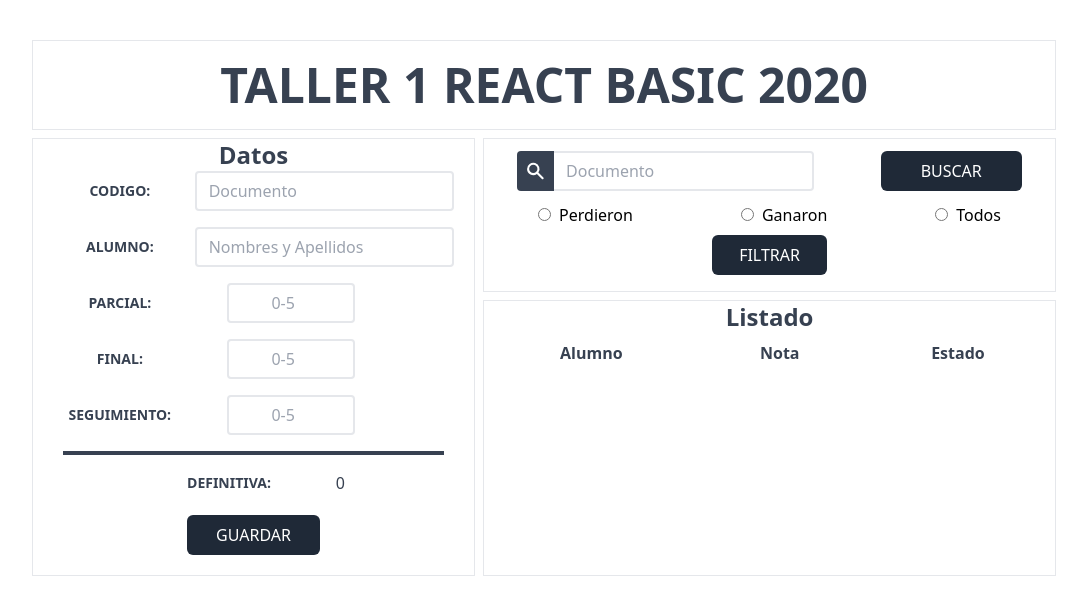
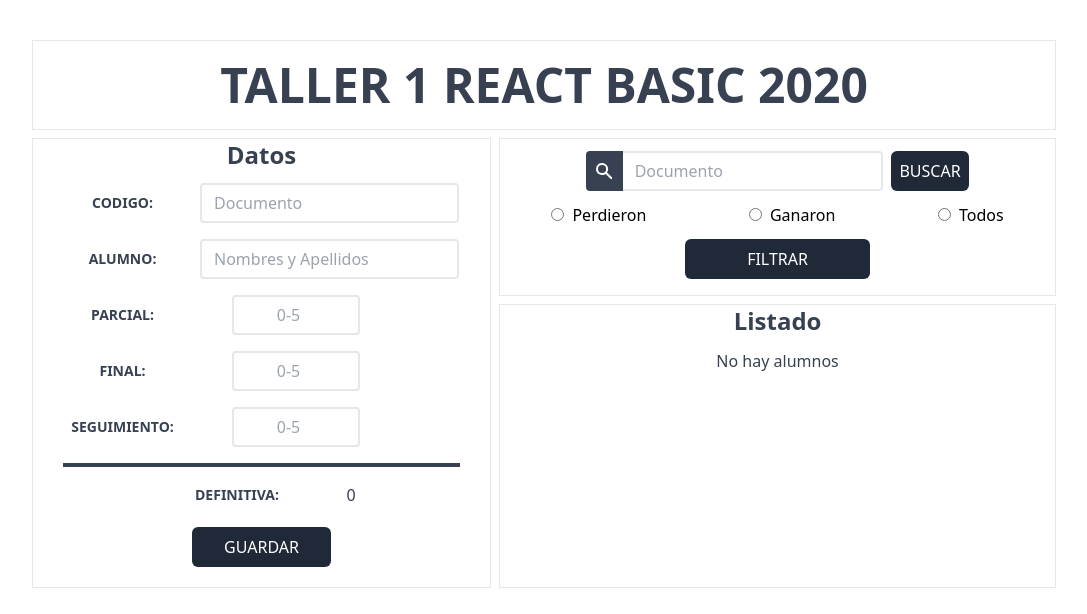
Before and after one commit to Jojansantia/NotasAlumnos, a React (Create React App) app: page / in a window 1280 px wide. Shown: the top 614 px of the page, without its empty margins (96-1183 px from the left). Built offline with nearby package versions, Linux system fonts and the light colour scheme.

Commit message:
Listado dinamico

```diff
--- a/src/App.js
+++ b/src/App.js
@@ -10,8 +10,12 @@ function App() {
   const [ alumnosFiltro, guardarAlumnosFiltro] = useState([]);
   const [ informacion, guardarInformacion ] = useState({});
   const [ creardatos, guardarCrearDatos ] = useState(false);
+  const [ filtrar, guardarFiltrar ] = useState(false);
 
-
+  const [filtro, guardarFiltro] = useState({
+    documento:'',
+    radio:'todos'
+  });
 
   useEffect(() => {
     if(creardatos) {
@@ -33,21 +37,26 @@ function App() {
           <Header/>
         </div>
         <div className=" grid grid-rows-3 grid-flow-col gap-2  m-auto">
-
           <Datos
+            alumnos={alumnos}
+            filtro={filtro}
             guardarInformacion={guardarInformacion}
             guardarCrearDatos={guardarCrearDatos}
+            guardarAlumnosFiltro={guardarAlumnosFiltro}
+            alumnosFiltro={alumnosFiltro}
           />
-
           <Buscar
+            alumnos={alumnos}
+            filtro={filtro}
             guardarAlumnosFiltro={guardarAlumnosFiltro}
-            alumnos={alumnos}
+            guardarFiltrar={guardarFiltrar}
+            guardarFiltro={guardarFiltro}
           />
           <Listado
             alumnos={alumnos}
+            filtrar={filtrar}
             alumnosFiltro={alumnosFiltro}
           />
-
         </div>
       </div>
     </>
--- a/src/components/Buscar.js
+++ b/src/components/Buscar.js
@@ -1,12 +1,7 @@
-import React, { useState } from 'react';
+import React from 'react';
 
-const Buscar = ({alumnos, guardarAlumnosFiltro}) => {
+const Buscar = ({alumnos, filtro, guardarFiltro, guardarAlumnosFiltro, guardarFiltrar}) => {
 
-    const [filtro, guardarFiltro] = useState({
-        documento:'',
-        radio:'todos'
-    });
-    console.log(filtro);
     const HandleChange = e =>{
         guardarFiltro({
             ...filtro,
@@ -17,51 +12,57 @@ const Buscar = ({alumnos, guardarAlumnosFiltro}) => {
     const HandleSubmit = e =>{
         e.preventDefault();
 
-        let alumnosFiltro;
+        let alumnosFiltrados;
         if(filtro.documento.trim() === '' ){
-            alumnosFiltro = [];
+            alumnosFiltrados = [];
         }else{
-            alumnosFiltro = alumnos.filter(alumno => alumno.codigo === filtro.documento);
+            alumnosFiltrados = alumnos.filter(alumno => alumno.codigo === filtro.documento);
         }
+        guardarAlumnosFiltro(alumnosFiltrados)
+        guardarFiltrar(true)
 
-        console.log(alumnosFiltro);
-        guardarAlumnosFiltro(alumnosFiltro)
+        setTimeout(() => {
+            guardarFiltro({
+                documento:''
+            })
+        }, 3000);
     }
+
     const HandleSubmitFiltro = e =>{
         e.preventDefault();
 
-        let alumnosFiltro;
-        if( filtro.radio === "perdio" || filtro.radio === "gano"){
-            console.log('entre2');
-
-            alumnosFiltro = alumnos.filter(alumno => alumno.estado === filtro.radio);
+        let alumnosFiltrados;
+        if( filtro.radio === "Perdio" || filtro.radio === "Gano"){
+            alumnosFiltrados = alumnos.filter(alumno => alumno.estado === filtro.radio);
+            guardarFiltrar(true)
         }else{
-            alumnosFiltro = []
+            alumnosFiltrados = []
+            guardarFiltrar(false)
         }
-        console.log(alumnosFiltro);
-        guardarAlumnosFiltro(alumnosFiltro)
+        guardarAlumnosFiltro(alumnosFiltrados)
     }
 
     return (
         <>
             <div className="container  border row-span-1 col-span-2   ">
                 <form onSubmit={HandleSubmit} >
-                    <div className="flex justify-around my-3">
+                    <div className="flex justify-center my-3">
                         <div className="flex">
-                            <svg className="w-10 px-2 rounded-l bg-gray-700 text-white" fill="currentColor" viewBox="0 0 20 20"><path fillRule="evenodd" d="M8 4a4 4 0 100 8 4 4 0 000-8zM2 8a6 6 0 1110.89 3.476l4.817 4.817a1 1 0 01-1.414 1.414l-4.816-4.816A6 6 0 012 8z" clipRule="evenodd"></path></svg>
+                            <svg className="ml-1 w-10 px-2 rounded-l bg-gray-700 text-white" fill="currentColor" viewBox="0 0 20 20"><path fillRule="evenodd" d="M8 4a4 4 0 100 8 4 4 0 000-8zM2 8a6 6 0 1110.89 3.476l4.817 4.817a1 1 0 01-1.414 1.414l-4.816-4.816A6 6 0 012 8z" clipRule="evenodd"></path></svg>
                             <input
-                                className="appearance-none rounded-r border-2 border-l-0 w-full py-2 px-3 text-gray-700 leading-tight focus:outline-none focus:shadow-lg "
+                                className="mr-1 appearance-none rounded-r border-2 border-l-0 w-full py-2 px-3 text-gray-700 leading-tight focus:outline-none focus:shadow-lg "
                                 id="documento"
                                 name="documento"
                                 type="number"
                                 placeholder="Documento"
                                 onChange={HandleChange}
+                                value={filtro.documento}
                             />
                         </div>
                         <div className="flex ">
                             <button
                                 type="submit"
-                                className=" bg-gray-800 rounded-md px-10 py-2 text-white uppercase hover:bg-gray-900"
+                                className="mx-1 bg-gray-800 rounded-md p-2 text-white uppercase hover:bg-gray-900"
                             >
                                 Buscar
                             </button>
@@ -72,7 +73,7 @@ const Buscar = ({alumnos, guardarAlumnosFiltro}) => {
                     <div className="flex justify-around">
                         <div>
                             <input
-                                className="mr-2 " type="radio" name="radio" id="radio" value="perdio"
+                                className="mr-2 " type="radio" name="radio" id="radio1" value="Perdio"
                                 onChange={HandleChange}
                             />
                             <label className="form-check-label " htmlFor="perdieron">
@@ -81,7 +82,7 @@ const Buscar = ({alumnos, guardarAlumnosFiltro}) => {
                         </div>
                         <div>
                             <input
-                                className="mr-2" type="radio" name="radio" id="radio" value="gano"
+                                className="mr-2" type="radio" name="radio" id="radio2" value="Gano"
                                 onChange={HandleChange}
                             />
                             <label className="form-check-label " htmlFor="perdieron">
@@ -90,7 +91,7 @@ const Buscar = ({alumnos, guardarAlumnosFiltro}) => {
                         </div>
                         <div>
                             <input
-                                className="mr-2 " type="radio" name="radio" id="radio" value="todos"
+                                className="mr-2 " type="radio" name="radio" id="radio3" value="todos"
 
                                 onChange={HandleChange}
                             />
@@ -101,12 +102,12 @@ const Buscar = ({alumnos, guardarAlumnosFiltro}) => {
                     </div>
 
                     <div className="flex justify-center">
-                            <button
-                                type="submit"
-                                className="my-2 w-1/5 bg-gray-800 rounded-md p-2 text-white uppercase hover:bg-gray-900"
+                        <button
+                            type="submit"
+                            className="my-3 bg-gray-800 w-1/3 rounded-md p-2 text-white uppercase hover:bg-gray-900"
                             >
-                                Filtrar
-                            </button>
+                            Filtrar
+                        </button>
                     </div>
                 </form>
             </div>
--- a/src/components/Datos.js
+++ b/src/components/Datos.js
@@ -1,6 +1,6 @@
 import React, { useState, useEffect  } from 'react';
 import Swal from 'sweetalert2';
-const Datos = ({guardarInformacion, guardarCrearDatos}) => {
+const Datos = ({alumnos, filtro, alumnosFiltro, guardarAlumnosFiltro, guardarInformacion, guardarCrearDatos}) => {
 
     const [codigo, guardarCodigo] = useState('');
     const [alumno, guardarAlumno] = useState('');
@@ -8,13 +8,13 @@ const Datos = ({guardarInformacion, guardarCrearDatos}) => {
     const [final, guardarFinal] = useState('');
     const [seguimiento, guardarSeguimiento] = useState('');
     let [definitiva, guardarDefinitiva] = useState('');
+
     let estado = '';
-
     definitiva = ((parcial*0.25) + (final*0.25) + (seguimiento*0.5))
     if(definitiva < 3){
-        estado = 'perdio'
+        estado = "Perdio"
     }else if(definitiva >= 3 && definitiva <= 5){
-        estado = 'gano'
+        estado = "Gano"
     }
 
     useEffect(() => {
@@ -26,10 +26,21 @@ const Datos = ({guardarInformacion, guardarCrearDatos}) => {
     const HandleSubmit = e => {
         e.preventDefault();
 
+        let alumnoExiste = alumnos.find(alumno => alumno.codigo === codigo);
+        if(alumnoExiste){
+            Swal.fire(
+                'Error',
+                'Ya existe un alumno con este documento.',
+                'error'
+            );
+            limpiar()
+            return;
+        }
+
         if((parcial < 0 || parcial > 5) || (final < 0 || final > 5) || (seguimiento < 0 || seguimiento > 5)){
             Swal.fire(
                 'Error',
-                'Las notas deben ser entre 0 y 5',
+                'Las notas deben ser entre 0 y 5.',
                 'error'
             );
             limpiar()
@@ -39,7 +50,7 @@ const Datos = ({guardarInformacion, guardarCrearDatos}) => {
         if(codigo.trim()=== "" || alumno.trim()=== "" || parcial.trim()=== "" || final.trim()=== "" || seguimiento.trim()=== "" ){
             Swal.fire(
                 'Error',
-                'Todos los campos son obligatorios',
+                'Todos los campos son obligatorios.',
                 'error'
             );
             limpiar()
@@ -55,6 +66,21 @@ const Datos = ({guardarInformacion, guardarCrearDatos}) => {
             seguimiento,
             definitiva,
             estado
+        }
+
+
+        if(filtro.radio === "Perdio" && estado === "Perdio"){
+            guardarAlumnosFiltro([
+                ...alumnosFiltro,
+                informacion
+              ]);
+        }
+
+        if(filtro.radio === "Gano" && estado === "Gano"){
+            guardarAlumnosFiltro([
+                ...alumnosFiltro,
+                informacion
+              ]);
         }
 
         // pasar el gasto al componente principal
@@ -77,7 +103,7 @@ const Datos = ({guardarInformacion, guardarCrearDatos}) => {
                 <h1 className="text-center text-gray-700 text-2xl font-bold text-black ">
                     Datos
                 </h1>
-                <div className=" ">
+                <div className="mt-3 ">
                         <form onSubmit={HandleSubmit} >
                             <div className="mb-4 flex ">
                                 <label className="w-1/3 text-center mr-2 text-gray-700 text-sm font-bold my-auto" htmlFor="codigo">
--- a/src/components/Listado.js
+++ b/src/components/Listado.js
@@ -1,8 +1,7 @@
 import React from 'react';
 import Alumno from './Alumno';
 
-const Listado = ({alumnos, alumnosFiltro}) => {
-    console.log(alumnosFiltro);
+const Listado = ({alumnos, filtrar, alumnosFiltro}) => {
 
     return (
         <>
@@ -11,16 +10,24 @@ const Listado = ({alumnos, alumnosFiltro}) => {
                 <h1 className="text-center text-gray-700 text-2xl font-bold text-black ">
                     Listado
                 </h1>
+                { alumnosFiltro.length === 0 && alumnos.length === 0
+                    ?
+                        (<h3 className="mt-3 text-gray-700 text-center">No hay alumnos</h3>)
+                    :
                     <table className="w-full">
                         <thead>
                             <tr>
-                            <th className="text-gray-700 px-4 py-2">Alumno</th>
-                            <th className="text-gray-700 px-4 py-2">Nota</th>
-                            <th className="text-gray-700 px-4 py-2">Estado</th>
+                                <th className="border bg-gray-200 text-gray-700 px-4 py-2">Alumno</th>
+                                <th className="border bg-gray-200 text-gray-700 px-4 py-2">Nota</th>
+                                <th className="border bg-gray-200 text-gray-700 px-4 py-2">Estado</th>
                             </tr>
                         </thead>
                         <tbody>
-                    {alumnosFiltro.length !== 0
+
+                        { filtrar
+                        ?
+
+                            alumnosFiltro.length !== 0
                             ?
                                 (
                                     alumnosFiltro.map(alumno => (
@@ -31,6 +38,8 @@ const Listado = ({alumnos, alumnosFiltro}) => {
                                     ))
                                 )
                             :
+                                null
+                        :
                                 (
                                     alumnos.map(alumno => (
                                         <Alumno
@@ -40,8 +49,10 @@ const Listado = ({alumnos, alumnosFiltro}) => {
                                     ))
                                 )
                         }
+
                         </tbody>
                     </table>
+                }
             </div>
 
 
```
Lines whose indentation alone changed are shown as unchanged.
